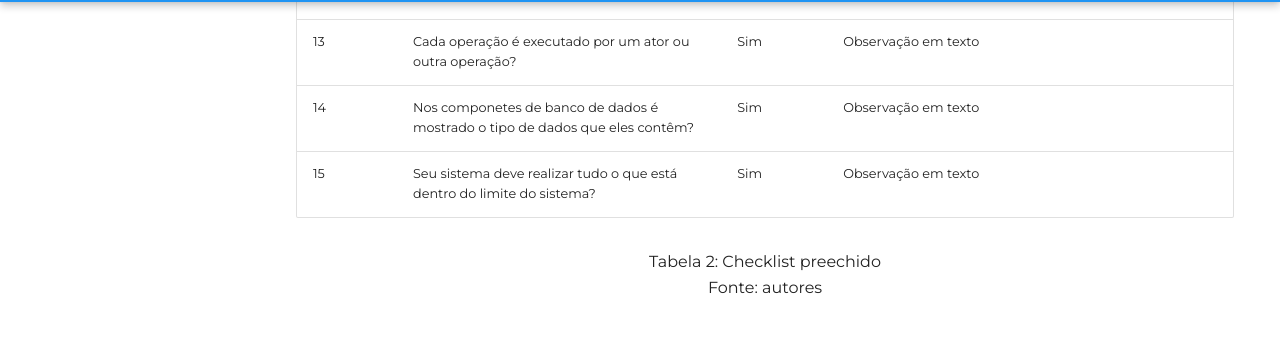
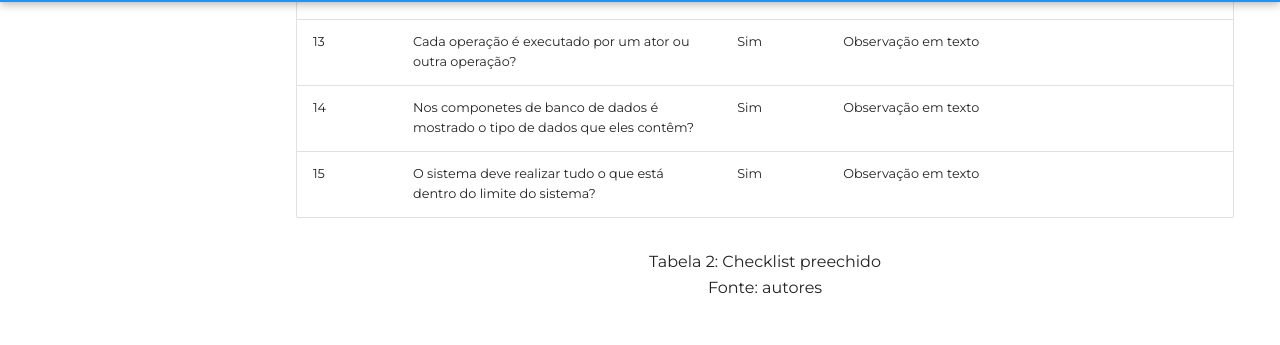
Before and after one commit to Requisitos-de-Software/2023.1-Simplenote, an MkDocs documentation site: the page built from docs/analise-grupo6/planejamento/RichPicture.md, in a window 1280 px wide and 900 px high, scrolled down 1719 px. Shown: the part 94-439 px from the top of the window. Built offline with MkDocs 1.6.1 and Material for MkDocs 9.7.7, drawn with Linux system fonts in a browser that asks for light colours; some web fonts are replaced; comment, search, counter and statistics services are not loaded.

Commit message:
Update RichPicture.md

```diff
--- a/docs/analise-grupo6/planejamento/RichPicture.md
+++ b/docs/analise-grupo6/planejamento/RichPicture.md
@@ -36,7 +36,7 @@ Também temos o campo "Observação", um campo no qual pode ser feito algum come
 |12|As operações especificam o que o sistema faz?                                                       |  Sim    | Observação em texto |
 |13|Cada operação é executado por um ator ou outra operação?                                            |  Sim    | Observação em texto |
 |14|Nos componetes de banco de dados é mostrado o tipo de dados que eles contêm?                        |  Sim    | Observação em texto |
-|15|Seu sistema deve realizar tudo o que está dentro do limite do sistema?                              |  Sim    | Observação em texto |
+|15|O sistema deve realizar tudo o que está dentro do limite do sistema?                                |  Sim    | Observação em texto |
 
 <p align="center"> Tabela 2: Checklist preechido <br> Fonte: autores </p>
 
```
